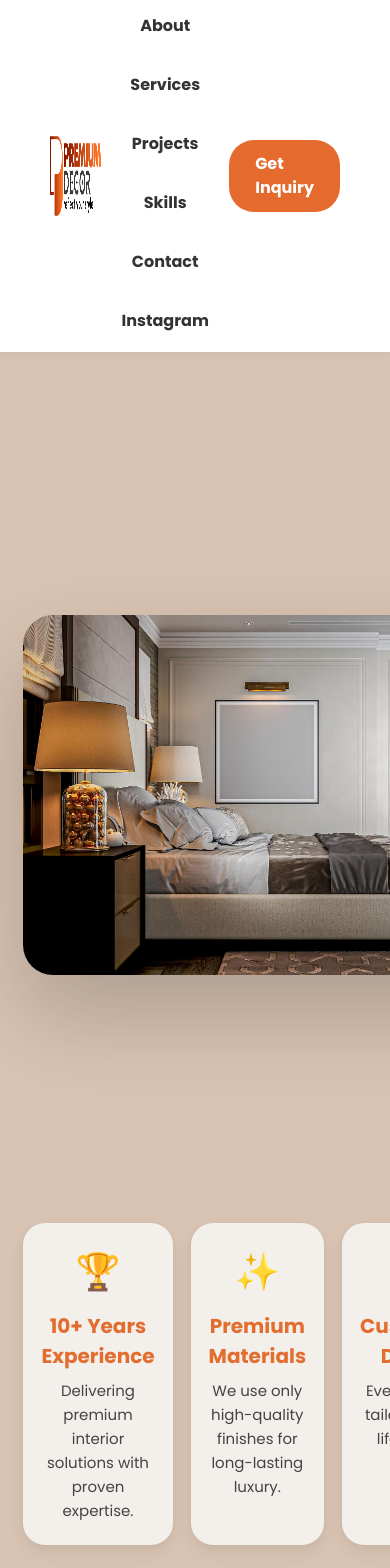
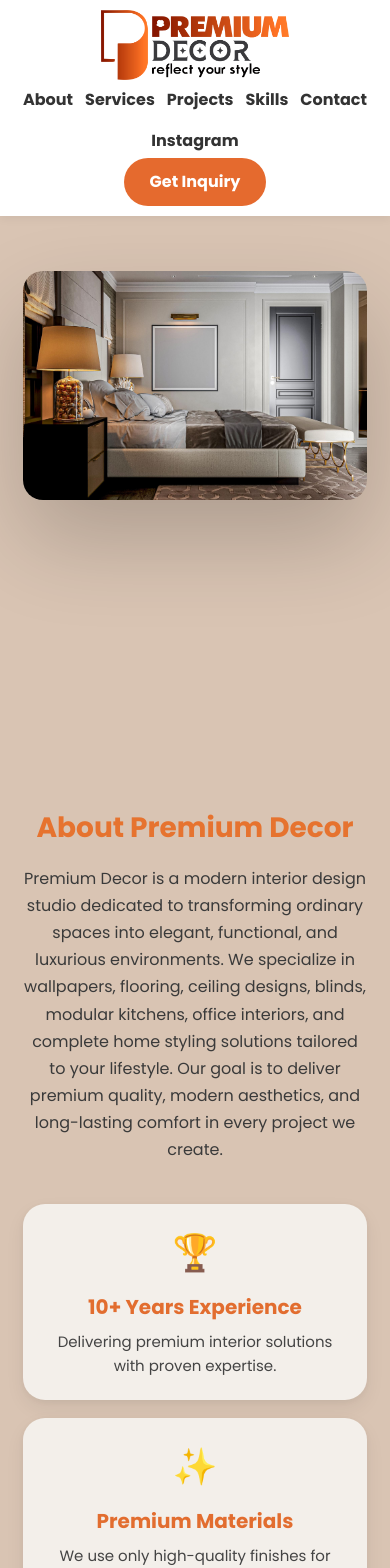
Before and after one commit to saniabhutiani/client-portfolio, a React (Vite) app: page / in a window 390 px wide. Shown: the top 1568 px of the page. Built offline with nearby package versions, Linux system fonts and the light colour scheme.

Commit message:
Mobile about section fix + navbar layout improved

```diff
--- a/src/App.css
+++ b/src/App.css
@@ -217,9 +217,9 @@ body{
 
 .about-image img{
   width:100%;
-  height:360px;
+  height:auto;
   object-fit:cover;
-  border-radius:30px;
+  border-radius:20px;
   box-shadow:0 40px 90px rgba(0,0,0,0.2);
 }
 .about-image:hover img {
@@ -417,11 +417,13 @@ body{
 
 /* IMAGE SAME SIZE */
 
-.card img{
-  width:100%;
-  height:220px;
-  object-fit:cover;
-  display:block;
+.card img,
+.project-card img,
+.service-card img {
+  width: 100%;
+  height: 100%;
+  object-fit: cover;   /* fill without distortion */
+  border-radius: 18px;
 }
 
 /* BOTTOM TITLE BAR */
@@ -755,6 +757,12 @@ body{
   transform:translateY(-3px);
   box-shadow:0 18px 45px rgba(226,109,47,0.55);
 }
+/* ===== RESPONSIVE IMAGES FIX ===== */
+img {
+  max-width: 100%;
+  height: auto;
+  display: block;
+}
 /* =============================
    FOOTER
 ============================= */
@@ -768,36 +776,83 @@ body{
 }
 
 @media(max-width:1024px){
-
   .cards-grid,
   .project-grid{
     grid-template-columns:repeat(2,1fr);
   }
+}
+/* ============================= */
+/* 📱 MOBILE — PERFECT ABOUT FIX */
+/* ============================= */
 
-  .about-container{
-    flex-direction:column;
+/* ============================= */
+/* 📱 MOBILE — ONLY TOP FIX */
+/* ============================= */
+
+/* ============================= */
+/* 📱 MOBILE — ABOUT ONLY FIX */
+/* ============================= */
+
+@media (max-width:768px){
+
+  /* LOGO TOP — NAVLINKS BELOW */
+  .navbar{
+    flex-direction: column;
+    align-items: center;
+    padding: 10px;
+  }
+
+  .logo-section{
+    margin-bottom: 8px;
+  }
+
+  .logo-section img{
+    height: 70px;
+  }
+
+  .nav-links{
+    width: 100%;
+    flex-wrap: wrap;
+    justify-content: center;
+    gap: 12px;
+  }
+
+  /* ===== ABOUT SECTION ===== */
+
+  .about-top{
+    flex-direction: column;
+    align-items: center;
+    text-align: center;
+    gap: 20px;
+  }
+
+  .about-image{
+    width: 100%;
+  }
+
+  .about-image img{
+    width: 100%;
+    height: auto;
+    border-radius: 20px;
+  }
+
+  .about-content{
+    width: 100%;
+  }
+
+  .about-content h2{
+    font-size: 28px;
+  }
+
+  .about-content p{
+    font-size: 16px;
+    line-height: 1.7;
+  }
+
+  /* ABOUT CARDS VERTICAL */
+  .about-features{
+    grid-template-columns: 1fr;
+    gap: 18px;
   }
 
 }
-
-@media(max-width:768px){
-
-  .nav-links{
-    flex-wrap:wrap;
-    justify-content:center;
-
-  }
- .cards-grid,
-  .project-grid{
-    grid-template-columns:1fr;
-  }
-
-  .contact-box{
-    width:90%;
-  }
-
-  .about-image img{
-    width:100%;
-  }
-
-}
```
